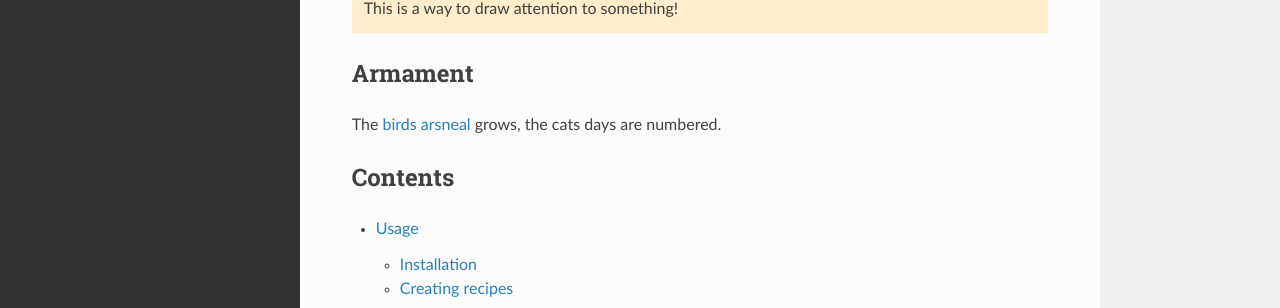
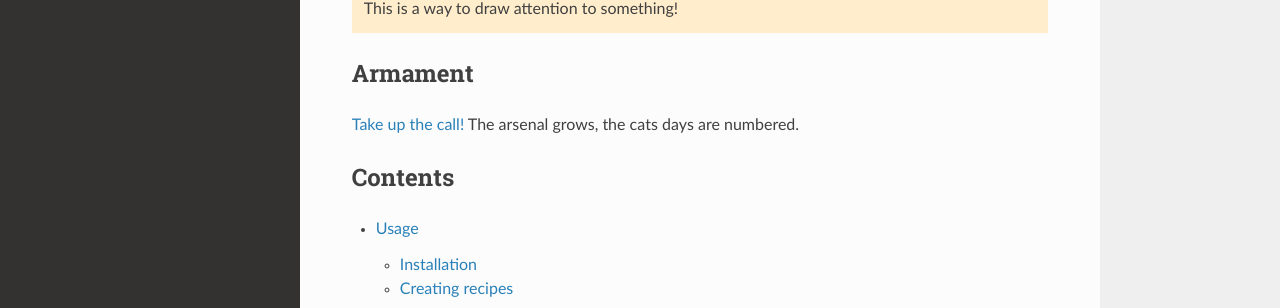
Before and after one commit to NRees-Anaconda/bird-knight, a Sphinx documentation site: the page built from docs/source/index.rst, in a window 1280 px wide and 1047 px high. Shown: the part 521-829 px from the top of the window. Built offline with Sphinx 7.4.7 and the Read the Docs theme 2.0.0, drawn with Linux system fonts in a browser that asks for light colours.

Commit message:
take up the call

```diff
--- a/docs/source/index.rst
+++ b/docs/source/index.rst
@@ -21,7 +21,7 @@ how to :ref:`installation` the project.
 
 Armament
 --------
-The :doc:`birds arsneal <bird-arsenal>` grows, the cats days are numbered.
+:doc:`Take up the call! <bird-arsenal>` The arsenal grows, the cats days are numbered.
 
 Contents
 --------
```
